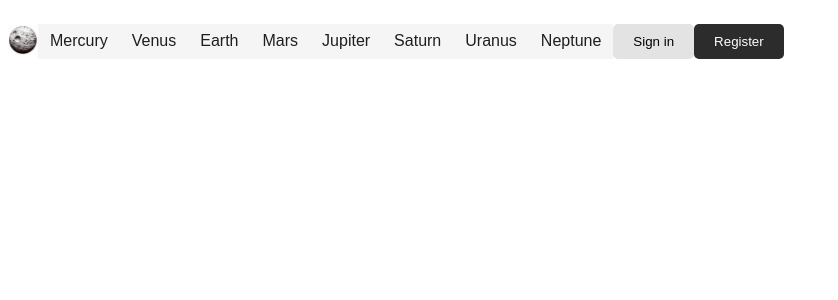
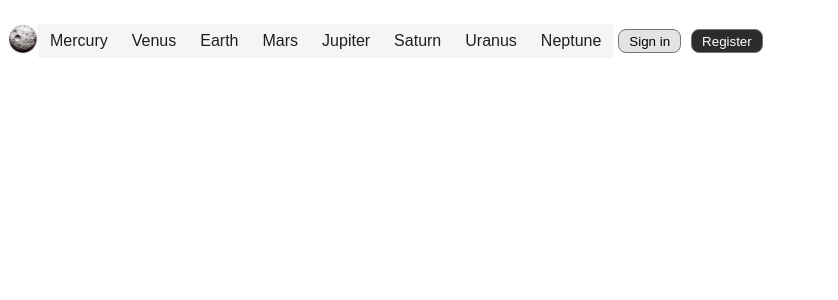
Before and after one commit to SheepEatLion/voyagers-dream, a React (Create React App) app: page / in a window 1280 px wide. Shown: the top 300 px of the page, without its empty margins (0-838 px from the left). Built offline with nearby package versions, Linux system fonts and the light colour scheme.

Commit message:
feat: change button style

```diff
--- a/src/Button.module.css
+++ b/src/Button.module.css
@@ -1,7 +1,8 @@
 .btn {
-  padding: 10px 20px;
-  border: none;
-  border-radius: 5px;
+  padding: 1px 10px;
+  margin: 5px;
+  border-radius: 8px;
+  border: 1px solid #757575;
 }
 
 .btn_dark {
```
